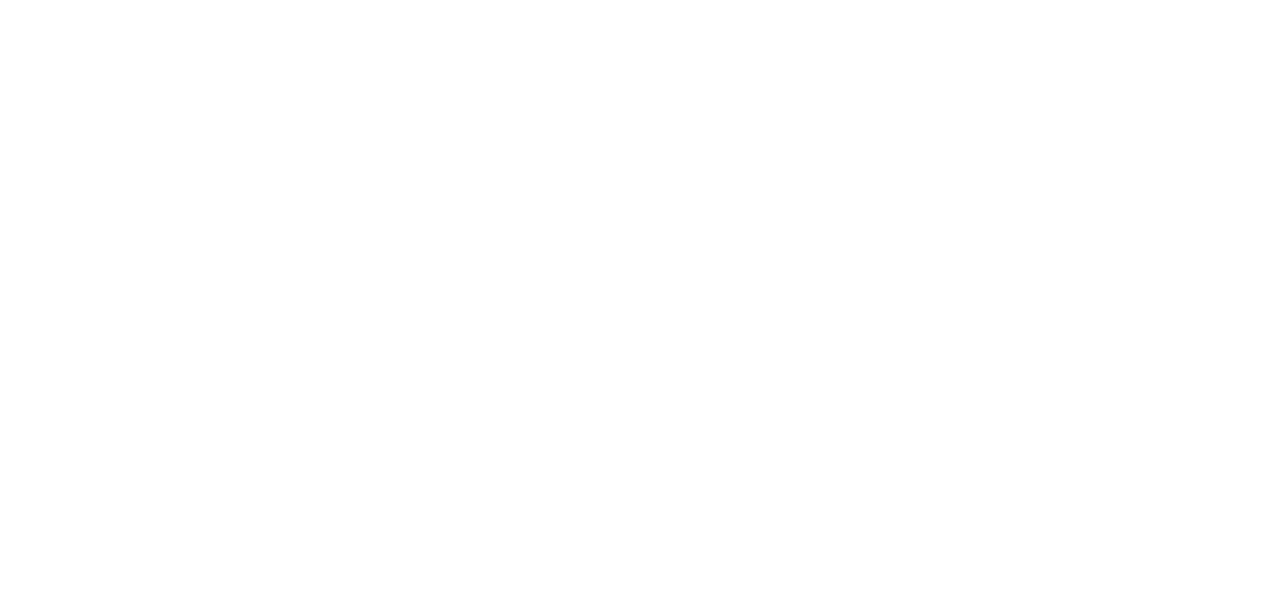
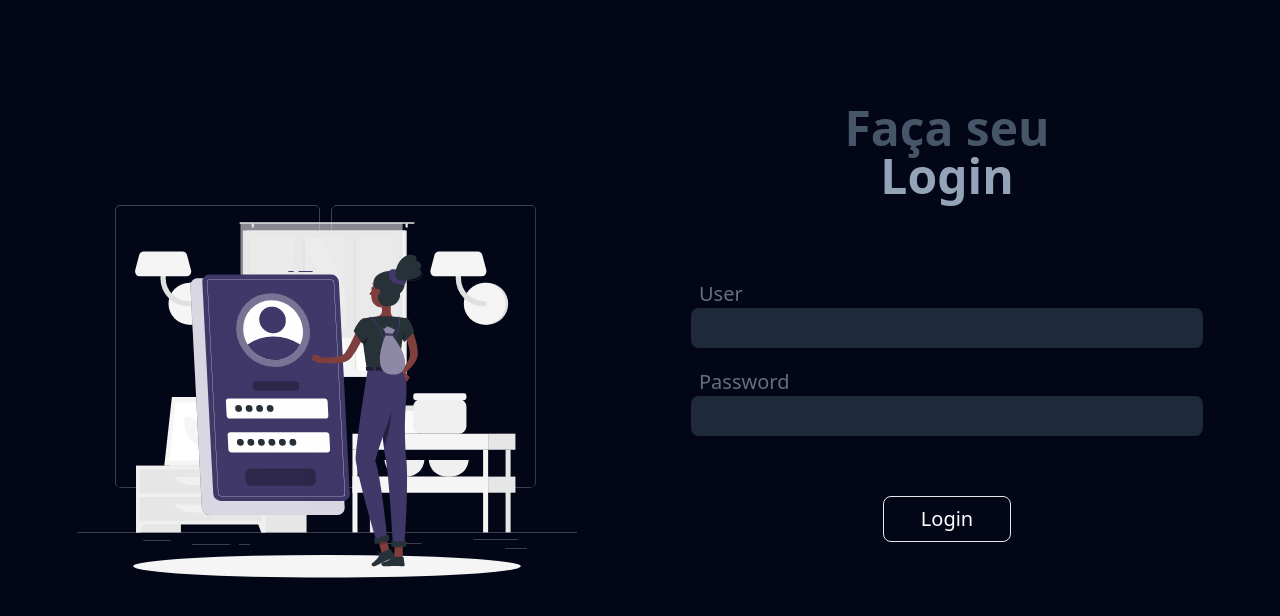
Before and after one commit to letticiamoura/clinica, a React (Vite) app: page /clinica/login in a window 1280 px wide. Before the commit this address had no page. Shown: the top 616 px of the page. Built offline with nearby package versions, Linux system fonts and the light colour scheme.

Commit message:
feat: Criação da tela de Login

```diff
--- a/src/App.tsx
+++ b/src/App.tsx
@@ -4,6 +4,7 @@ import Home from "./pages/Home"
 import ListPatients from "./pages/ListPatients"
 import ListDoctors from "./pages/ListDoctors"
 import Error from "./pages/Error"
+import Login from "./pages/Login"
 
 function App() {
 
@@ -28,6 +29,8 @@ function App() {
 
           <Route path="/listAppointments" element={<Error />}/>
 
+          <Route path="clinica/login" element={<Login />}/>
+
 
         </Routes>
       </BrowserRouter>
--- a/src/components/layout/Menu.tsx
+++ b/src/components/layout/Menu.tsx
@@ -107,9 +107,11 @@ export default function Menu() {
 
             </div>
 
-            <div className="flex justify-center items-center">
-                <button className="p-2 border border-slate-400 text-center text-white rounded-lg hover:bg-slate-700/50 w-36 cursor-pointer">Logout</button>
-            </div>
+            <Link to="/clinica/login">
+                <div className="flex justify-center items-center">
+                    <button className="p-2 border border-slate-400 text-center text-white rounded-lg hover:bg-slate-700/50 w-36 cursor-pointer">Logout</button>
+                </div>
+            </Link>
 
             <footer className="fixed bottom-0 w-[18vw]">
                 <p className="text-center opacity-50 text-white ">
--- /dev/null
+++ b/src/pages/Login.tsx
@@ -0,0 +1,63 @@
+import { useState } from "react"
+
+import login from "../assets/login.gif";
+
+export default function Login() {
+
+    const [ click, setClick ] = useState('')
+
+    const handleClick = () => {
+        setClick("")
+    }
+
+    return(
+
+        <div className="bg-slate-950 h-auto">
+
+            <form action="" className="p-5 flex flex-col lg:flex-row h-auto lg:h-screen justify-around items-center w-full sm:w-[80vw] lg:w-full m-auto">
+
+            <img src={login} alt="Login" className="object-cover h-[35vh] md:h-[50vh] w-auto lg:h-auto  lg:w-auto"/>
+
+                <div className="pt-5 md:pt-1 h-[80vh] lg:h-full w-full md:w-[40vw]">
+
+                    <h1 className="lg:p-20 text-4xl md:text-5xl text-center text-slate-600 font-semibold">Faça seu <br />
+                        <span className="text-5xl text-slate-400 font-extrabold">Login</span>
+                    </h1>
+
+                    <div className="pb-5">
+                        <label htmlFor="user" className="p-2 text-2xl lg:text-xl font-medium text-slate-300/50">User</label><br />
+                        <input
+                            type="text"
+                            name="user"
+                            value={click}
+                            onChange={(e) => setClick(e.target.value)}
+                            id="user"
+                            className="p-3 lg:p-2 w-full rounded-lg outline-none text-slate-400 bg-slate-800"
+                        />
+                    </div>
+
+                    <div className="pb-5">
+                        <label htmlFor="user" className="p-2 text-2xl lg:text-xl font-medium text-slate-300/50">Password</label><br />
+                        <input
+                            type="password"
+                            name="password"
+                            value={click}
+                            onChange={(e) => setClick(e.target.value)}
+                            id="password"
+                            className="p-3 lg:p-2 w-full rounded-lg outline-none text-slate-400 bg-slate-800"
+                        />
+                    </div>
+
+                    <div className="text-center pt-10">
+
+                        <input onClick={handleClick} type="button" value="Login" className="m-auto text-2xl lg:text-xl text-center p-2 border rounded-lg text-white w-32 outline-none"/>
+
+                    </div>
+
+                </div>
+
+            </form>
+
+        </div>
+    )
+}
```
Also changed, not shown: src/assets/login.gif (added).
